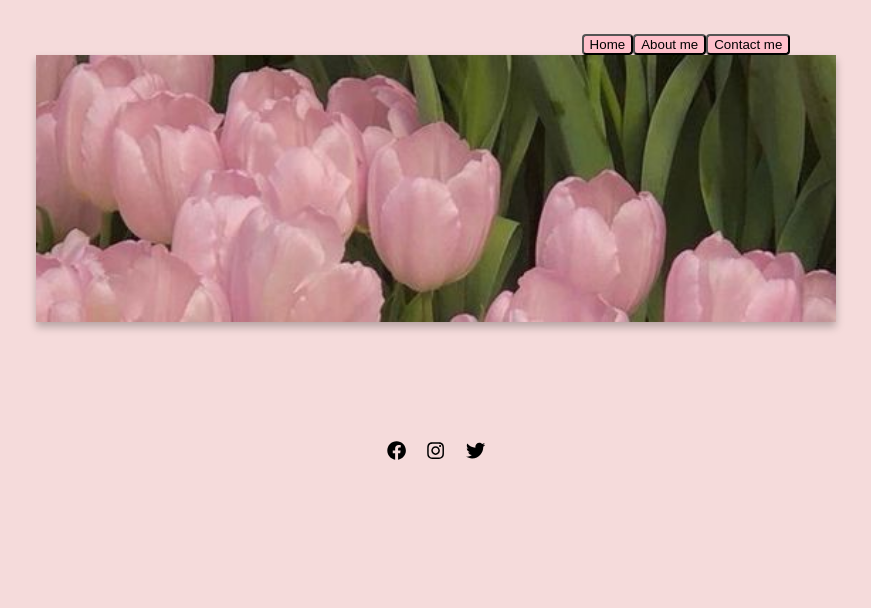
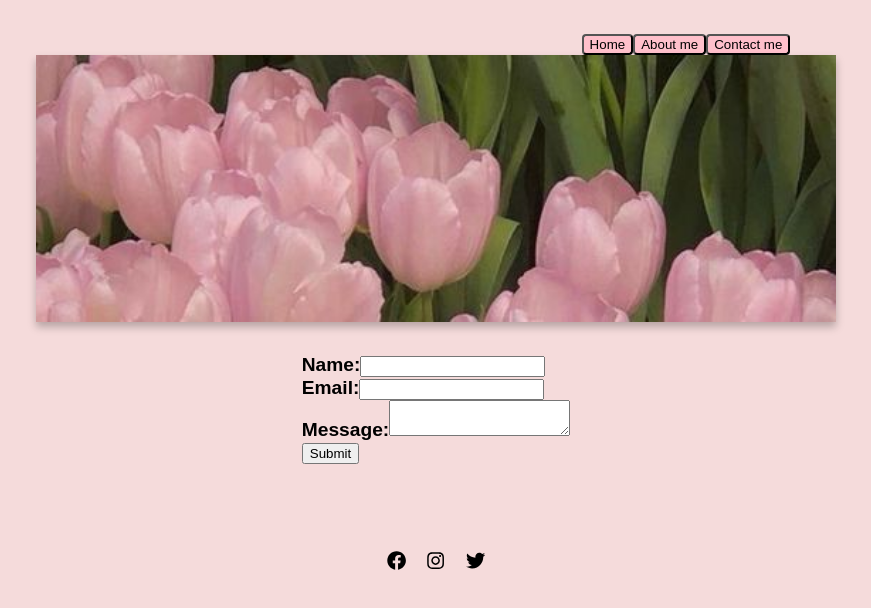
Before and after one commit to Chali96/my-react-portfolio, a React (Create React App) app: page /contact in a window 1280 px wide. Shown: the top 608 px of the page, without its empty margins (204-1075 px from the left). Built offline with nearby package versions, Linux system fonts and the light colour scheme.

Commit message:
added a form to contsct page

```diff
--- a/src/components/Contact.js
+++ b/src/components/Contact.js
@@ -1,8 +1,56 @@
+import { useState } from "react";
 
 
 const Contact = () => {
+  const [name, setName] = useState ('');
+  const [email, setEmail] = useState('');
+  const [message, setMessage] = useState('')
+  const [submittedMessage, setSubmittedMessage] = useState('');
+
+  const handleSubmit = (e) => {
+    e.preventDefaulr();
+
+
+    setSubmittedMessage(`Name: ${name}\nEmail: ${email}\nMessage: ${message}`)
+
+    setName('');
+    setEmail('');
+    setMessage('');
+  }
+
     return (
         <div className='container'>
+            <form onSubmit={handleSubmit}>
+                <label>
+                    Name:
+                    <input
+                     type={name}
+                     value={name}
+                     onChange={(e) => setName(e.target.value)}
+                    />
+                </label>
+               <br/>
+               <label>
+                    Email:
+                    <input
+                     type={email}
+                     value={email}
+                     onChange={(e) => setEmail(e.target.value)}
+                    />
+                </label>
+           <br/>
+           <label>
+                    Message:
+                    <textarea
+                     value={message}
+                     onChange={(e) => setMessage(e.target.value)}
+                    />
+                </label>
+
+              <br/>
+              <button type="submit">Submit</button>
+              </form>
+
             <h3>
 
             </h3>
```
